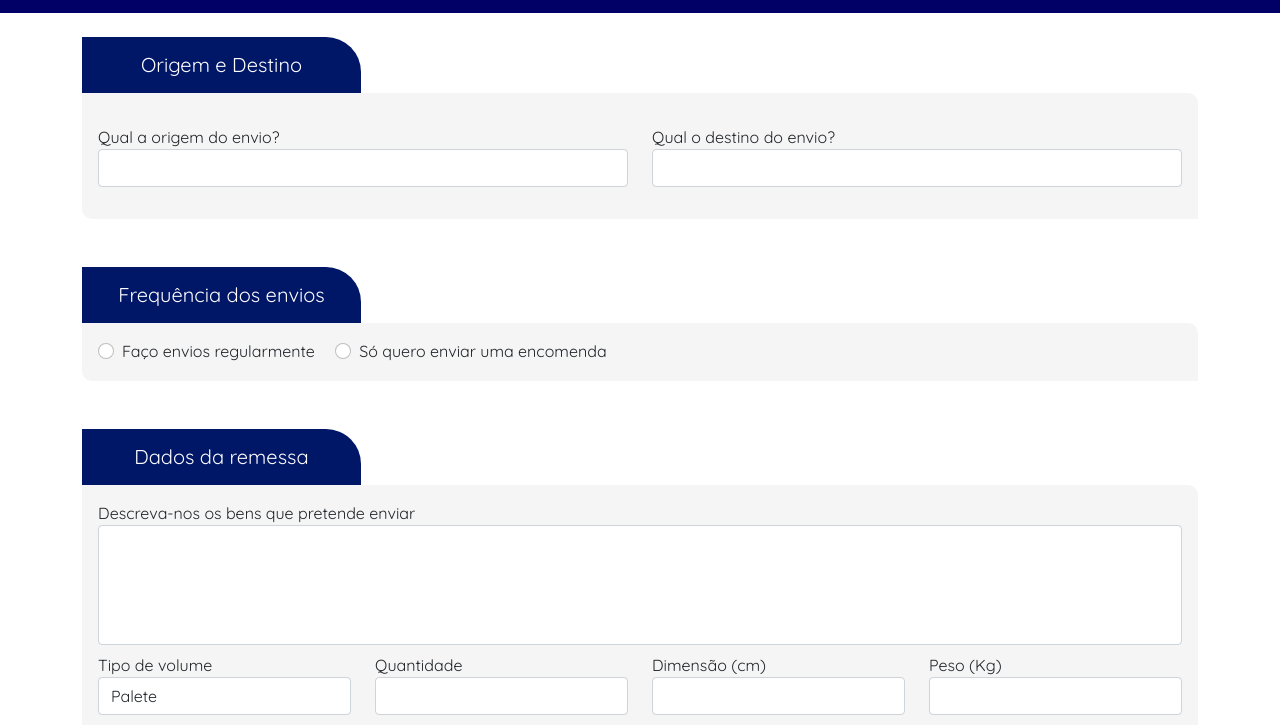
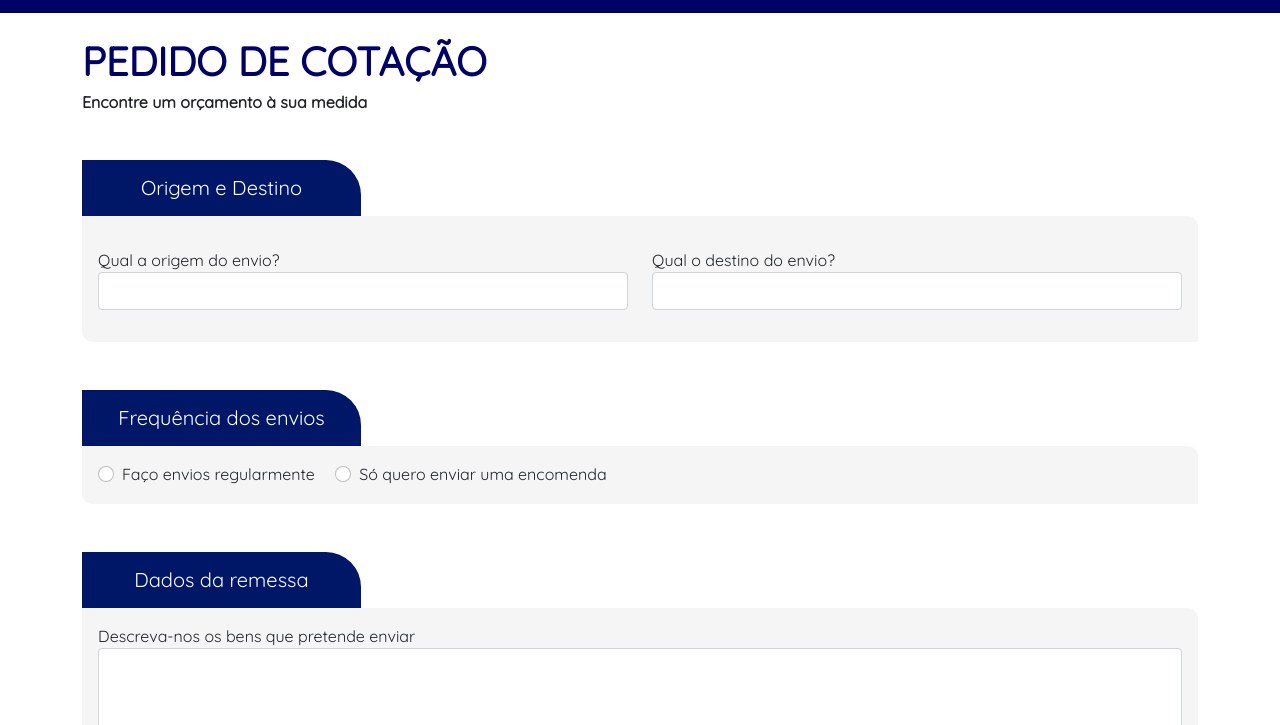
Before and after one commit to Wyzo/enovo_webtransportes, a plain HTML site: page cotacao.html in a window 1280 px wide. Shown: the part 75-800 px from the top of the page. Drawn offline with nearby package versions, Linux system fonts and the light colour scheme.

Commit message:
Fixed html error

```diff
--- a/cotacao.html
+++ b/cotacao.html
@@ -37,6 +37,8 @@
         </div>
     </header>
     <div class="container">
+        <h1 class="fw-bold" style="color: #010066">PEDIDO DE COTAÇÃO</h1>
+        <h2 class="fw-bold fs-6 mb-5" style="width: 80%;">Encontre um orçamento à sua medida</h2>
         <div class="origem_destino">
             <h1 class="mb-0 fs-5 text-white p-3 w-25 text-center" style="background-color: #001666; border-top-right-radius: 35px;">Origem e Destino</h1>
             <div class="campos p-3" style="background-color: #F5F5F5; border-radius: 0px 10px 0px 10px;">
```
